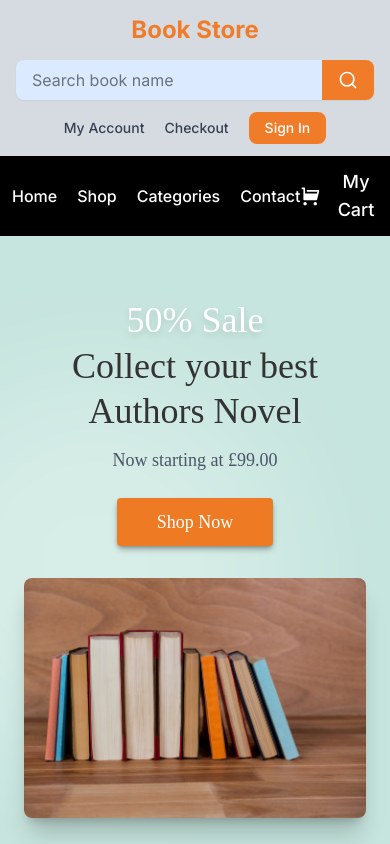
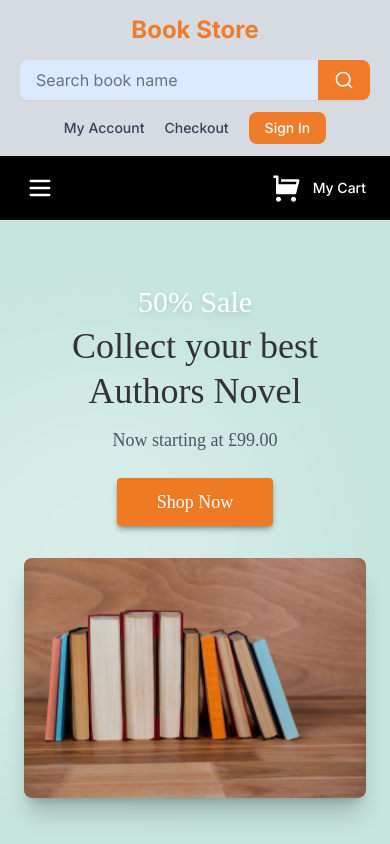
Before and after one commit to kaziamran/BookStore, a React (Vite) app: page / in a window 390 px wide. Shown: the top 844 px of the page. Built offline with nearby package versions, Linux system fonts and the light colour scheme.

Commit message:
fix rexponsive issue

```diff
--- a/src/components/Banner.jsx
+++ b/src/components/Banner.jsx
@@ -77,11 +77,11 @@ export default function Banner() {
       >
         {/* Left: content */}
         <div className="mx-auto w-fit max-w-xl text-center font-['Alike',serif]">
-          <h2 className="animate-slide-right text-4xl text-white drop-shadow-md [animation-delay:100ms] lg:text-5xl">
+          <h2 className="animate-slide-right text-3xl text-white drop-shadow-md [animation-delay:100ms] lg:text-5xl">
             {slide.tag}
           </h2>
 
-          <h1 className="animate-fade-up mt-1 text-4xl leading-tight text-[#333] [animation-delay:300ms] sm:text-5xl lg:text-6xl">
+          <h1 className="animate-fade-up mt-1 text-4xl leading-tight text-[#333] [animation-delay:300ms] sm:text-4xl lg:text-6xl">
             {slide.title}
           </h1>
 
--- a/src/components/CallToAction.jsx
+++ b/src/components/CallToAction.jsx
@@ -80,8 +80,8 @@ export default function CallToAction() {
   };
 
   return (
-    <section aria-label="Newsletter and social links" className="border-t border-gray-200 bg-[#f5f5f5] font-['Alike',serif]">
-      <div className="mx-auto grid max-w-1400px gap-14 px-6 py-14 md:grid-cols-2 md:gap-10 lg:px-16 lg:py-20">
+    <section aria-label="Newsletter and social links" className="border-t border-gray-200 bg-[#f5f5f5]">
+      <div className="mx-auto grid max-w-1400px gap-6 px-6 py-14 md:grid-cols-1 md:gap-10 lg:px-16 lg:py-20">
         {/* Left: Newsletter */}
         <div className="animate-fade-up">
           <h2 className="text-xl font-medium uppercase text-[#222] sm:text-2xl">Newsletter</h2>
--- a/src/components/FeaturedBooks.jsx
+++ b/src/components/FeaturedBooks.jsx
@@ -180,7 +180,7 @@ export default function FeaturedBooks() {
             <li
               key={`${item.id}-${pos}`}
               aria-hidden={item.clone || undefined}
-              className="w-[70%] flex-none sm:w-[calc((100%-1.5rem)/2)] md:w-[calc((100%-3rem)/3)] lg:w-[calc((100%-4.5rem)/4)]"
+              className="w-[84%] flex-none sm:w-[calc((100%-1.5rem)/2)] md:w-[calc((100%-3rem)/2)] lg:w-[calc((100%-4.5rem)/4)]"
             >
               <a
                 href="#shop"
--- a/src/components/Footer.jsx
+++ b/src/components/Footer.jsx
@@ -150,8 +150,8 @@ export default function Footer() {
 
       {/* Bottom bar */}
       <div className="border-t border-white/15">
-        <div className="mx-auto flex max-w-1400px flex-col items-center justify-between gap-5 px-6 py-8 font-['Inter',serif] text-lg md:flex-row lg:px-16">
-          <p className="text-center md:text-left">
+        <div className="mx-auto flex max-w-1400px flex-col items-center justify-between gap-5 px-6 py-8 font-['Inter',serif] text-lg lg:flex-row lg:px-16">
+          <p className="text-base text-center md:text-left">
             Copyright © 2021 HasThemes | Built with Koparion by HasThemes.
           </p>
 
@@ -163,7 +163,7 @@ export default function Footer() {
               <li
                 key={p.name}
                 title={p.name}
-                className={`grid h-11 w-68px place-items-center rounded-sm font-sans ${p.className}`}
+                className={`grid h-11 w-18 place-items-center rounded-sm font-sans ${p.className}`}
               >
                 {p.label}
               </li>
--- a/src/components/Navbar.jsx
+++ b/src/components/Navbar.jsx
@@ -1,7 +1,14 @@
 import React from "react";
 import { useNavigate, Link } from "react-router-dom";
-import { useState } from "react";
+import { useEffect, useState } from "react";
 import { useCart } from "../context/CartContext";
+
+const NAV_LINKS = [
+  { label: 'home', to: '/' },
+  { label: 'shop', to: '#' },
+  { label: 'categories', to: '#' },
+  { label: 'contact', to: '#' },
+];
 
 const Navbar = () => {
   const [isOpen, setIsOpen] = useState(false);
@@ -13,10 +20,24 @@ const Navbar = () => {
     0,
   );
 
+  const [menuOpen, setMenuOpen] = useState(false);
+
+  // Close the mobile menu with the Escape key
+  useEffect(() => {
+    if (!menuOpen) return;
+    const onKeyDown = (e) => {
+      if (e.key === 'Escape') setMenuOpen(false);
+    };
+    document.addEventListener('keydown', onKeyDown);
+    return () => document.removeEventListener('keydown', onKeyDown);
+  }, [menuOpen]);
+
+  const linkClass = 'capitalize text-white transition hover:text-brand';
+
   return (
     <div>
       <header className="book-store-header sticky top-0 z-50 w-full bg-[#d6dbe1] shadow-sm">
-        <nav className="container mx-auto flex flex-col items-center gap-3 px-4 py-3 md:flex-row md:justify-between md:px-16">
+        <nav className="flex flex-col items-center gap-3 px-5 py-3 lg:flex-row lg:justify-between lg:px-16">
           {/* Logo */}
           <a
             href="/"
@@ -77,49 +98,48 @@ const Navbar = () => {
           </ul>
         </nav>
       </header>
-      <div className="book-store-menubar bg-black px-3 py-3 md:px-16">
-        <nav className="flex items-center justify-between">
-          {/* Links */}
-          <ul className="flex items-start gap-5 text-base font-['Inter',serif] font-medium text-gray-700 md:text-lg">
-            <li>
-              <Link
-                to="/"
-                className="capitalize transition text-white hover:text-brand"
-              >
-                home
-              </Link>
-            </li>
-            <li>
-              <Link
-                to="#"
-                className="capitalize transition text-white hover:text-brand"
-              >
-                shop
-              </Link>
-            </li>
-            <li>
-              <Link
-                to="#"
-                className="capitalize transition text-white hover:text-brand"
-              >
-                categories
-              </Link>
-            </li>
-            <li>
-              <Link
-                to="#"
-                className="capitalize transition text-white hover:text-brand"
-              >
-                contact
-              </Link>
-            </li>
-          </ul>
 
-          {/* cart */}
+      <div className="relative bg-black px-6 py-3 lg:px-16">
+        <nav aria-label="Main navigation" className="flex items-center justify-between">
+          {/* Left side */}
+          <div className="flex items-center">
+            {/* Mobile: menu icon */}
+            <button
+              type="button"
+              onClick={() => setMenuOpen((open) => !open)}
+              aria-label={menuOpen ? 'Close menu' : 'Open menu'}
+              aria-expanded={menuOpen}
+              aria-controls="mobile-menu"
+              className="-ml-1 grid size-10 cursor-pointer place-items-center rounded text-white transition hover:text-brand focus-visible:outline-2 focus-visible:outline-brand md:hidden"
+            >
+              {menuOpen ? (
+                <svg viewBox="0 0 24 24" fill="none" stroke="currentColor" strokeWidth="2" className="size-7" aria-hidden="true">
+                  <path d="M6 6l12 12M18 6L6 18" strokeLinecap="round" />
+                </svg>
+              ) : (
+                <svg viewBox="0 0 24 24" fill="none" stroke="currentColor" strokeWidth="2" className="size-7" aria-hidden="true">
+                  <path d="M4 6h16M4 12h16M4 18h16" strokeLinecap="round" />
+                </svg>
+              )}
+            </button>
+
+            {/* Desktop: links */}
+            <ul className="hidden items-start gap-5 font-['Inter',serif] text-lg font-medium md:flex">
+              {NAV_LINKS.map((link) => (
+                <li key={link.label}>
+                  <Link to={link.to} className={linkClass}>
+                    {link.label}
+                  </Link>
+                </li>
+              ))}
+            </ul>
+          </div>
+
+          {/* Cart (unchanged) */}
           <div className="relative flex items-center justify-end">
             <button
-              onClick={() => navigate("/mycart")}
-              className="cart-box flex items-center gap-3 cursor-pointer"
+              onClick={() => navigate('/mycart')}
+              className="cart-box flex cursor-pointer items-center gap-3"
             >
               <svg
                 xmlns="http://www.w3.org/2000/svg"
@@ -131,29 +151,32 @@ const Navbar = () => {
                 <path d="M6.00488 9H19.9433L20.4433 7H8.00488V5H21.7241C22.2764 5 22.7241 5.44772 22.7241 6C22.7241 6.08176 22.7141 6.16322 22.6942 6.24254L20.1942 16.2425C20.083 16.6877 19.683 17 19.2241 17H5.00488C4.4526 17 4.00488 16.5523 4.00488 16V4H2.00488V2H5.00488C5.55717 2 6.00488 2.44772 6.00488 3V9ZM6.00488 23C4.90031 23 4.00488 22.1046 4.00488 21C4.00488 19.8954 4.90031 19 6.00488 19C7.10945 19 8.00488 19.8954 8.00488 21C8.00488 22.1046 7.10945 23 6.00488 23ZM18.0049 23C16.9003 23 16.0049 22.1046 16.0049 21C16.0049 19.8954 16.9003 19 18.0049 19C19.1095 19 20.0049 19.8954 20.0049 21C20.0049 22.1046 19.1095 23 18.0049 23Z"></path>
               </svg>
               {totalItems > 0 && (
-                <span className="flex items-center justify-center absolute -bottom-2.5 -left-2.5 w-4 h-4 p-3 text-[18px] rounded-2xl bg-red-600 text-white">
+                <span className="absolute -bottom-2.5 -left-2.5 flex h-4 w-4 items-center justify-center rounded-2xl bg-red-600 p-3 text-[18px] text-white">
                   {totalItems}
                 </span>
               )}
-              <p className="capitalize text-lg font-medium text-white">
-                My Cart
-              </p>
+              <p className="text-sm font-medium capitalize text-white lg:text-lg">My Cart</p>
             </button>
           </div>
+        </nav>
 
-          {/* mpdal */}
-          {/* <div className='relative w-2xl flex items-center justify-end'>
-            <button onClick={() => setIsOpen(true)} className='cart-box flex items-center gap-3'>
-              <svg xmlns="http://www.w3.org/2000/svg" viewBox="0 0 24 24" width="22" height="22" fill="rgba(255,255,255,1)"><path d="M4.00488 16V4H2.00488V2H5.00488C5.55717 2 6.00488 2.44772 6.00488 3V15H18.4433L20.4433 7H8.00488V5H21.7241C22.2764 5 22.7241 5.44772 22.7241 6C22.7241 6.08176 22.7141 6.16322 22.6942 6.24254L20.1942 16.2425C20.083 16.6877 19.683 17 19.2241 17H5.00488C4.4526 17 4.00488 16.5523 4.00488 16ZM6.00488 23C4.90031 23 4.00488 22.1046 4.00488 21C4.00488 19.8954 4.90031 19 6.00488 19C7.10945 19 8.00488 19.8954 8.00488 21C8.00488 22.1046 7.10945 23 6.00488 23ZM18.0049 23C16.9003 23 16.0049 22.1046 16.0049 21C16.0049 19.8954 16.9003 19 18.0049 19C19.1095 19 20.0049 19.8954 20.0049 21C20.0049 22.1046 19.1095 23 18.0049 23Z"></path></svg>
-              <p className='capitalize text-lg font-medium text-white'>My Cart</p>
-            </button>
-            {isOpen && (
-              <div className='absolute top-0 right-0 z-10 w-fit px-3 py-2 bg-amber-200'>
-                <p className='text-white'>Your cart is currently empty</p>
-              </div>
-            )}
-          </div> */}
-        </nav>
+        {/* Mobile dropdown (slides open under the bar) */}
+        <div
+          id="mobile-menu"
+          className={`absolute inset-x-0 top-full z-40 grid border-t border-white/10 bg-black transition-[grid-template-rows,visibility] duration-300 md:hidden ${
+            menuOpen ? 'visible grid-rows-[1fr]' : 'invisible grid-rows-[0fr] border-transparent'
+          }`}
+        >
+          <ul className="flex flex-col overflow-hidden px-3 font-['Inter',serif] text-lg font-medium">
+            {NAV_LINKS.map((link) => (
+              <li key={link.label} className="border-b border-white/10 last:border-b-0">
+                <Link to={link.to} onClick={() => setMenuOpen(false)} className={`${linkClass} block py-3`}>
+                  {link.label}
+                </Link>
+              </li>
+            ))}
+          </ul>
+        </div>
       </div>
     </div>
   );
```
